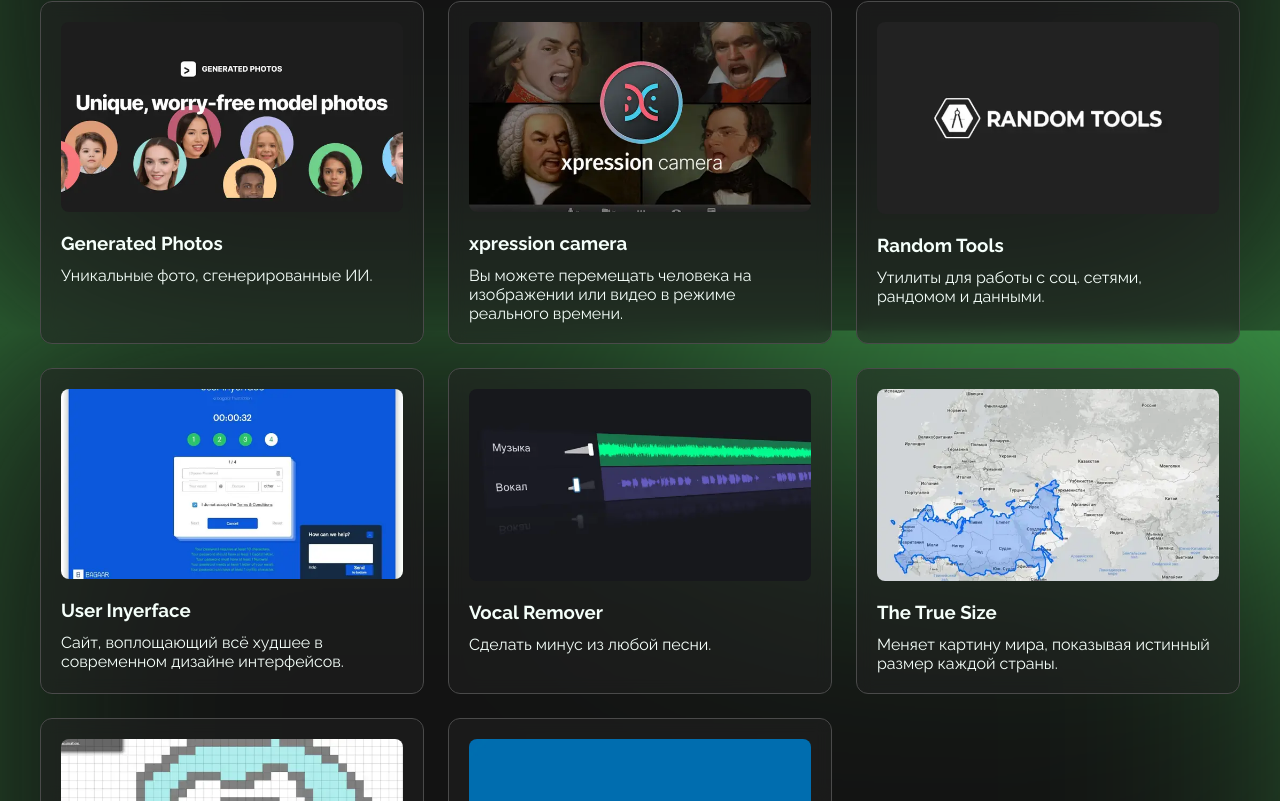
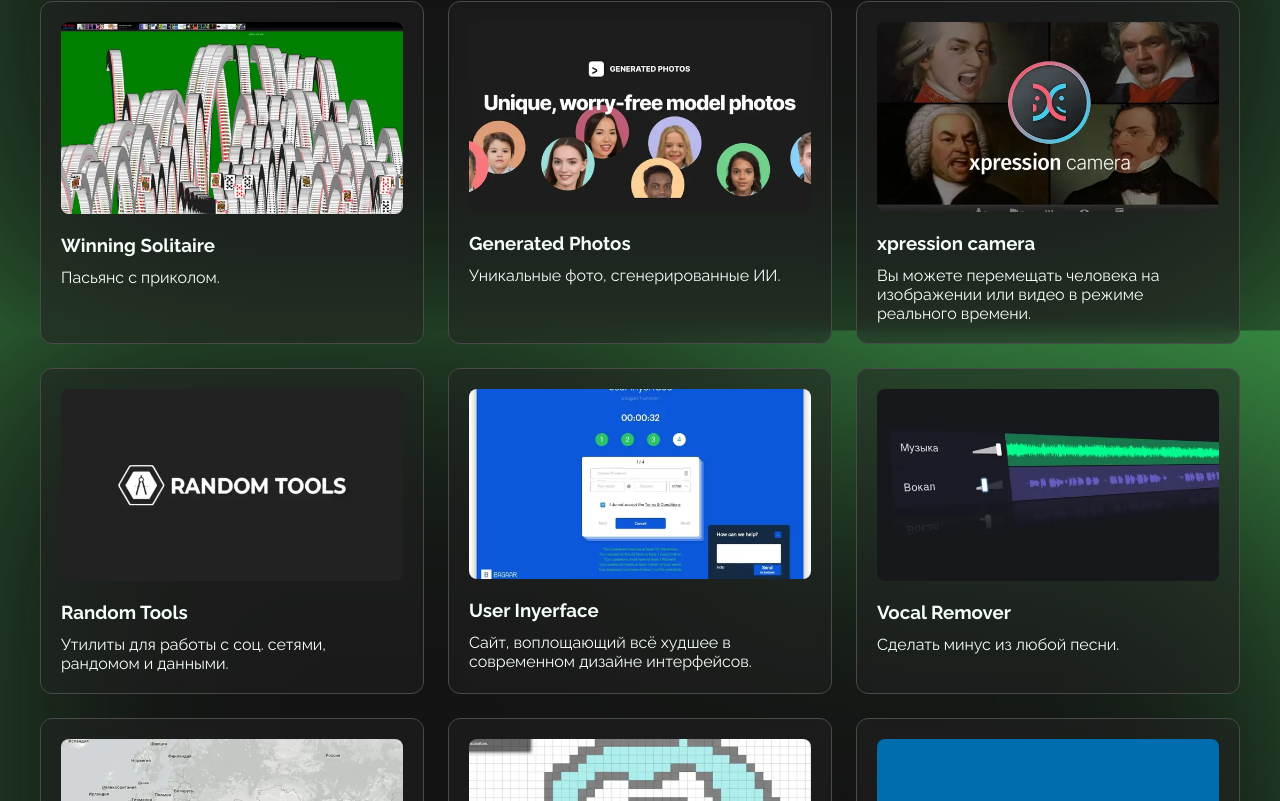
Before and after one commit to svbinf-ru/svbinf.ru, a Next.js app: page /misc/websites in a window 1280 px wide. Shown: the part 3076-3877 px from the top of the page. Built offline with nearby package versions, Linux system fonts and the light colour scheme.

Commit message:
chore(content): add winning solitaire

```diff
--- a/content/misc/websites.ts
+++ b/content/misc/websites.ts
@@ -29,6 +29,7 @@
 import virustotal from '@/assets/misc/websites/virustotal.webp'
 import visper from '@/assets/misc/websites/visper.webp'
 import wheelDecide from '@/assets/misc/websites/wheeldecide.webp'
+import winningSolitaire from '@/assets/misc/websites/winning_solitaire.webp'
 import xpression from '@/assets/misc/websites/xpression.webp'
 
 import { Misc } from '@/content/utils'
@@ -190,6 +191,12 @@
             'Генерирует фотографию человека с помощью нейронных сетей.',
     },
     {
+        href: 'https://mrdoob.com/#/142/winning_solitaire',
+        thumbnail: winningSolitaire,
+        title: 'Winning Solitaire',
+        description: 'Пасьянс с приколом.',
+    },
+    {
         href: 'https://generated.photos/',
         thumbnail: generatedPhotos,
         title: 'Generated Photos',
```
Also changed, not shown: assets/misc/websites/winning_solitaire.webp (added).
